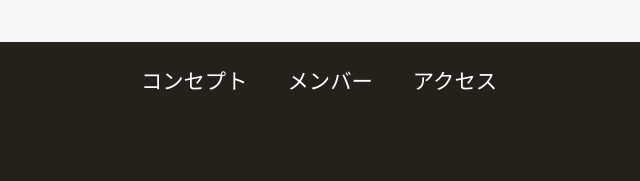
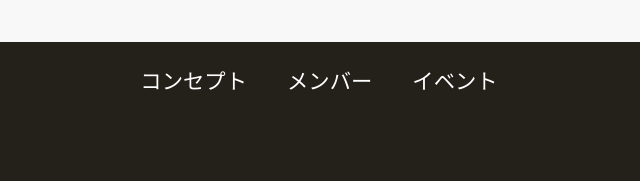
Before and after one commit to Ryousuke/Artist_Home_Page, a plain HTML site: page members.html in a window 1280 px wide. Shown: the part 592-773 px from the top of the page, 321-961 px from the left. Drawn offline with nearby package versions, Linux system fonts and the light colour scheme; a web font is replaced by a local one.

Commit message:
アクセス変更
アクセスからイベント

```diff
--- a/members.html
+++ b/members.html
@@ -84,7 +84,7 @@
                 <ul>
                     <li><a href="concept.html">コンセプト</a></li>
                     <li><a href="members.html">メンバー</a></li>
-                    <li><a href="access.html">アクセス</a></li>
+                    <li><a href="access.html">イベント</a></li>
                 </ul>
             </nav>
             <a class="footer-logo" href="index.html">
```
